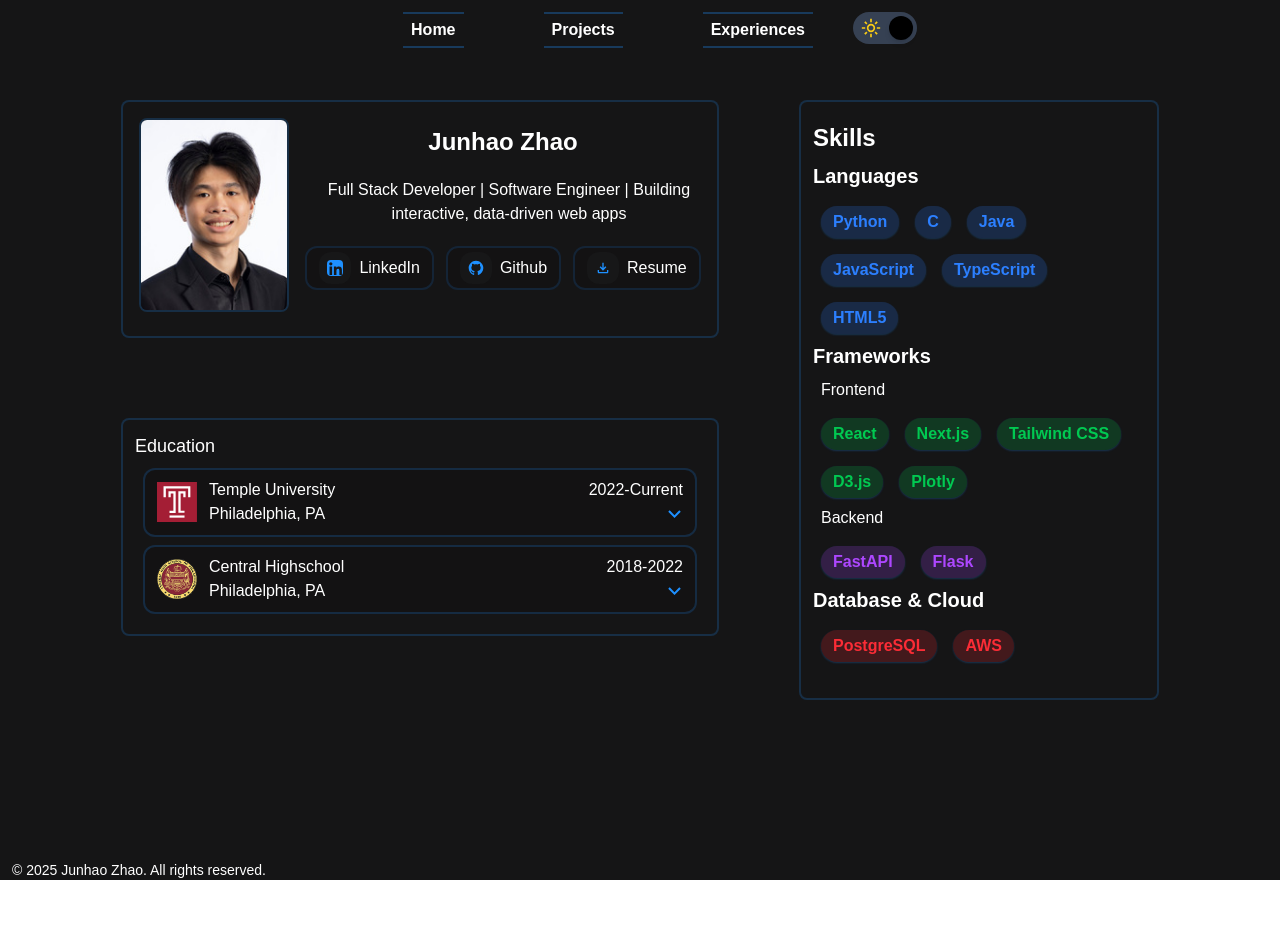
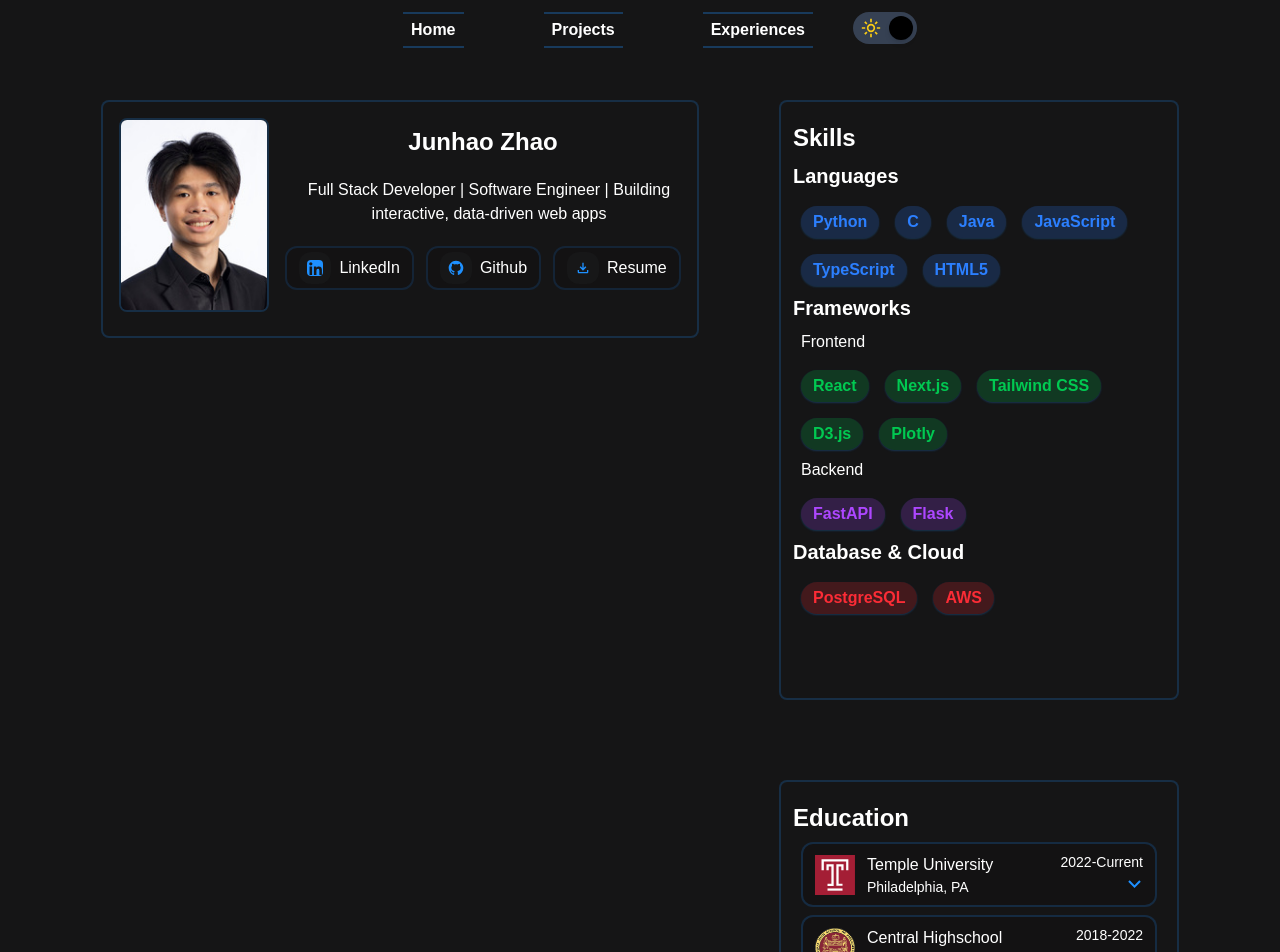
Before and after one commit to jzhao234/JunhaoZhao_Portfolio, a Next.js app: page / in a window 1280 px wide. Shown: the top 952 px of the page. Before the commit the page ends 880 px from the top, so only its background shows below. Built offline with nearby package versions, Linux system fonts and the light colour scheme.

Commit message:
changed education positioning and fixed formating when minimizing screens on home page

```diff
--- a/src/app/page.tsx
+++ b/src/app/page.tsx
@@ -11,11 +11,12 @@ export default function Home() {
       <div className = "flex flex-wrap justify-center align-items">
         <div className="flex flex-col">
           <ProfileCard/>
-          <div className="hidden [@media(min-width:1119px)]:block">
-            <EducationCard/>
-          </div>
+          {/*  */}
         </div>
-        <SkillsCard/>
+        <div className="flex flex-col">
+          <SkillsCard/>
+          <EducationCard/>
+        </div>
       </div>
     </div>
   );
--- a/src/components/Education/EducationCard.tsx
+++ b/src/components/Education/EducationCard.tsx
@@ -5,9 +5,9 @@ import EducationItem from "./EducationItem"
 
 export default function EducationCard(){
     return(
-        <div className = "m-10 p-3 border-2 border-[#1E90FF]/20 rounded-lg text-black bg-white dark:text-white dark:bg-[#151516]">
+        <div className = "max-w-100 m-10 p-3 border-2 border-[#1E90FF]/20 rounded-lg text-black bg-white dark:text-white dark:bg-[#151516]">
             <div>
-              <h2 className = "font-medium text-lg"> Education </h2>
+              <h1 className = "text-2xl font-bold my-2"> Education </h1>
             </div>
             <EducationItem
                 logo = {<Image src = "/logo/Temple-Logo-T-Header.svg" alt = "Temple" width={50} height={50} />}
--- a/src/components/Education/EducationItem.tsx
+++ b/src/components/Education/EducationItem.tsx
@@ -27,8 +27,8 @@ export default function ExperienceItem({logo, name, location, date, ...rest}: Ex
 
   return(
     <div ref={parentRef} onClick={toggleDropdown} className = "m-2 p-2 text-black bg-white dark:text-white dark:bg-[#131213] rounded-xl border-2 border-[#1E90FF]/20 flex-col cursor-pointer">
-      <div className = "flex justify-between items-center space-x-8">
-        <div className = "flex items-center space-x-2 px-1">
+      <div className = "flex justify-between items-center">
+        <div className = "flex items-center px-1">
           <div className = "w-10 h-10 mr-3">
             {logo}
           </div>
@@ -38,14 +38,14 @@ export default function ExperienceItem({logo, name, location, date, ...rest}: Ex
                 <p className = "font-medium">{name}</p>
               </div>
               <div>
-                <p className = "font-thin"> {location} </p>
+                <p className = "text-sm font-thin"> {location} </p>
               </div>
             </div>
           </div>
         </div>
         <div className = "flex-col items-center">
           <div className = "pr-1">
-            <p className = "flex justify-end font-light">{date}</p>
+            <p className = "text-sm flex justify-end font-light">{date}</p>
           </div>
           <div className = "flex justify-end text-[#1E90FF]">
             <svg xmlns="http://www.w3.org/2000/svg" height="25px" viewBox="0 -960 960 960" width="25px" fill="currentColor" className = {`transform transition-transform duration-300 ${isOpen ? "rotate-180" : ""}`}>
@@ -55,7 +55,7 @@ export default function ExperienceItem({logo, name, location, date, ...rest}: Ex
         </div>
       </div>
       {isOpen && (
-        <div className = "pl-5 pr-3 py-5" style = {{width: parentWidth}}>
+        <div className = "pl-1 pr-4 py-5" style = {{width: parentWidth}}>
           <div>
             <p> {rest.title} </p>
           </div>
--- a/src/components/Skills/SkillsCard.tsx
+++ b/src/components/Skills/SkillsCard.tsx
@@ -5,7 +5,7 @@ import SkillsItem from "./SkillsItem";
 
 export default function Skills(){
     return(
-        <div className = "w-150 [@media(min-width:1119px)]:w-90 sm:h-150 max-w-full m-10 p-3 border-2 border-[#1E90FF]/20 rounded-lg text-black bg-white dark:text-white dark:bg-[#151516] flex-col">
+        <div className = "max-w-100 sm:h-150 m-10 p-3 border-2 border-[#1E90FF]/20 rounded-lg text-black bg-white dark:text-white dark:bg-[#151516] flex-col">
             <h1 className="text-2xl font-bold my-2"> Skills </h1>
             {/* Languages */}
             <h2 className="text-xl font-semibold mb-2"> Languages </h2>
```
